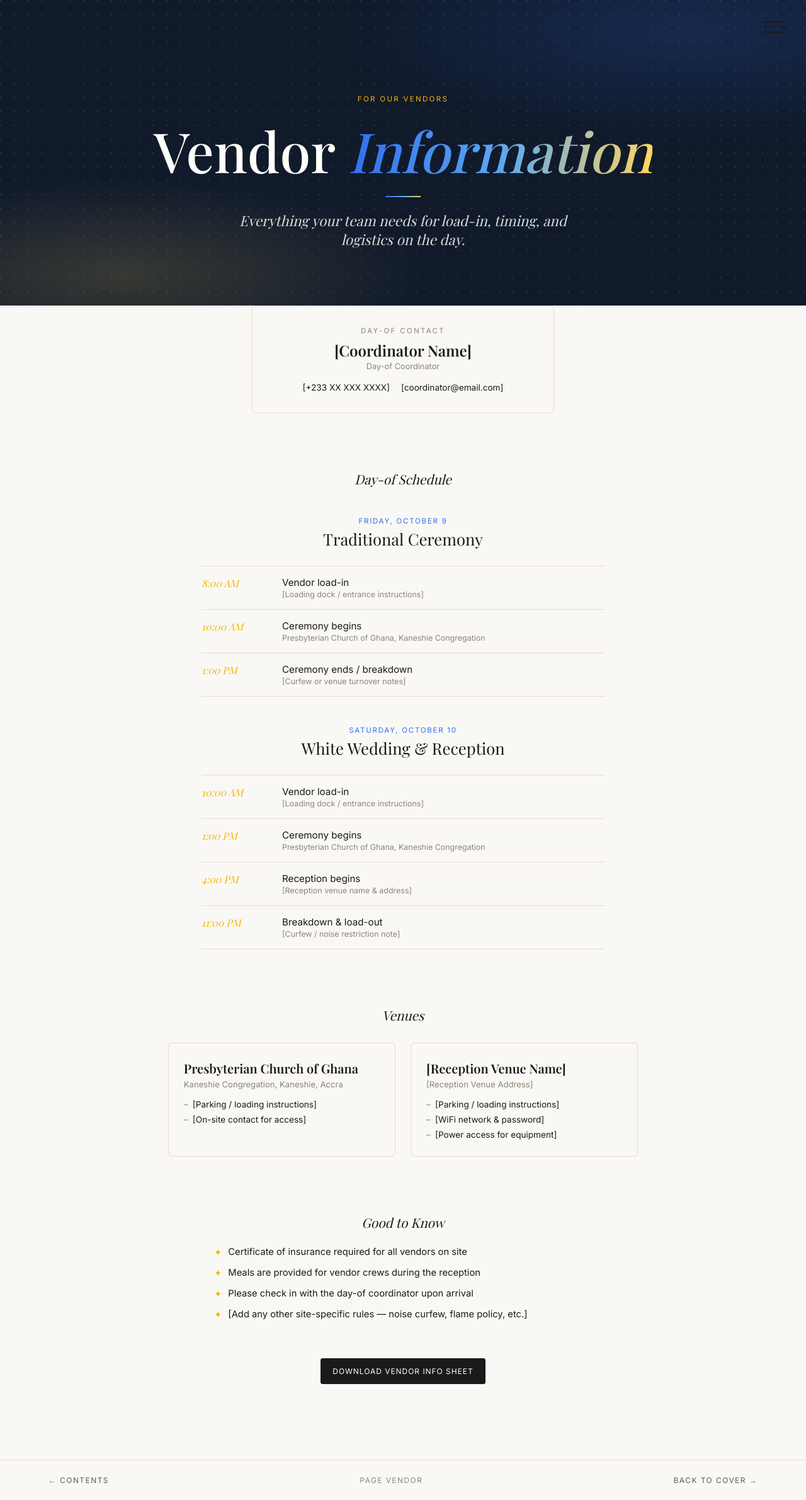
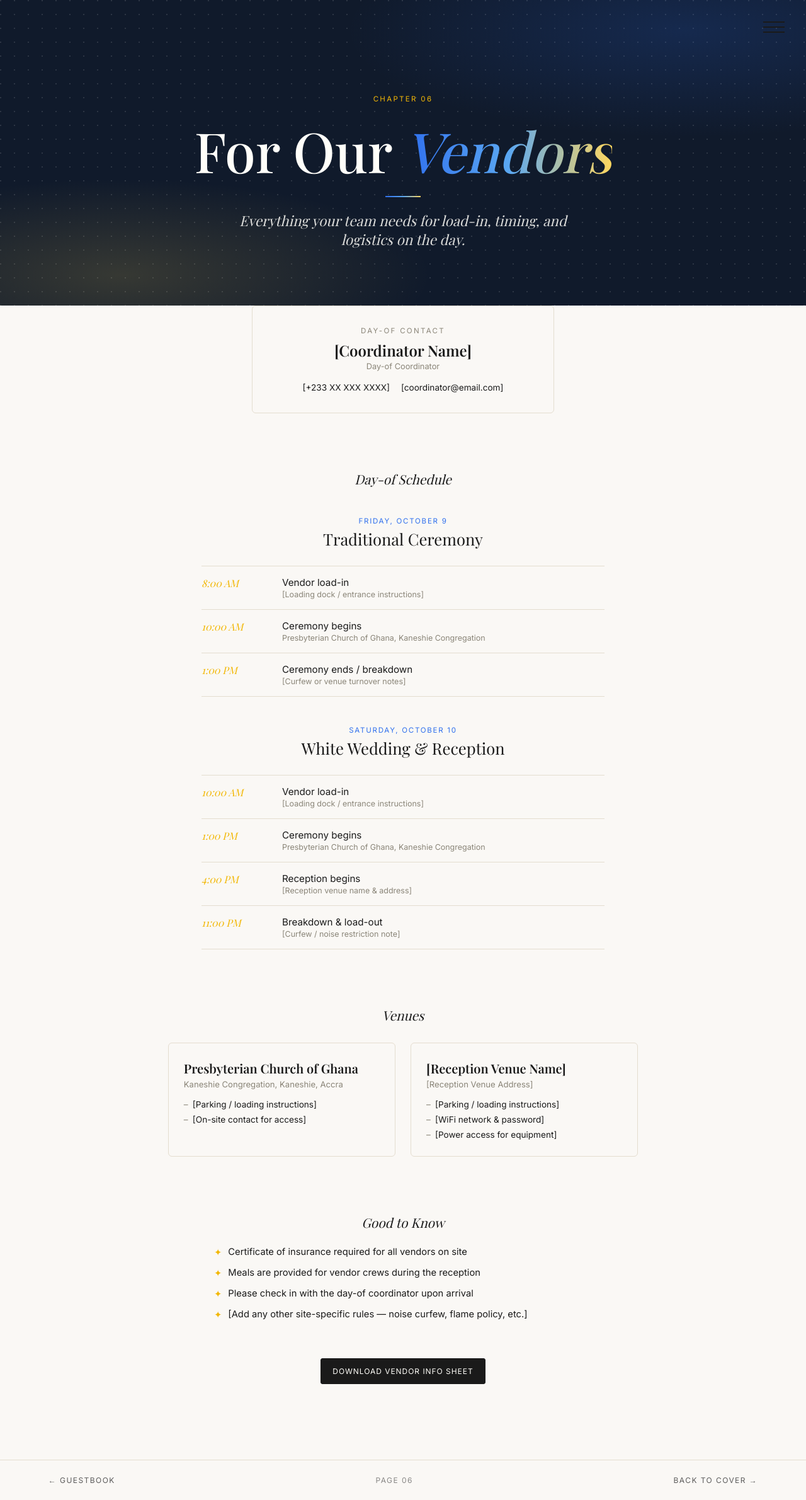
Before and after one commit to fiificode/wedding-next, a Next.js app: page /vendors in a window 1280 px wide. Shown: the whole page at 63% size. Built offline with nearby package versions, Linux system fonts and the light colour scheme.

Commit message:
Add chapter spacing for improved mobile layout across multiple pages. Updated chapter-body classes to include 'chapter-spaced' for better content separation. Enhanced global styles for mobile responsiveness.

```diff
--- a/app/details/page.jsx
+++ b/app/details/page.jsx
@@ -75,7 +75,7 @@ export default function DetailsPage() {
         dark
       />
 
-      <div className="chapter-body countdown-block">
+      <div className="chapter-body countdown-block chapter-spaced">
         <div className="eyebrow">COUNTING DOWN</div>
         <h3
           style={{
--- a/app/globals.css
+++ b/app/globals.css
@@ -1278,6 +1278,15 @@ button {
   display: block;
 }
 
+/* chapter content breathing room after the hero on mobile */
+.chapter-spaced {
+  padding-top: 0;
+}
+@media (max-width: 700px) {
+  .chapter-spaced {
+    padding-top: 56px;
+  }
+}
 /* guest gallery gate */
 .guest-gate {
   max-width: 480px;
--- a/app/guest-gallery/page.jsx
+++ b/app/guest-gallery/page.jsx
@@ -74,7 +74,7 @@ export default function GuestGalleryPage() {
         lede="Help us capture every moment of this special day"
         dark
       />
-      <div className="chapter-body">
+      <div className="chapter-body chapter-spaced">
         {!unlocked ? (
           <div className="guest-gate">
             <Reveal as="p" delay={0.1} className="guest-gate-copy">
--- a/app/guestbook/page.jsx
+++ b/app/guestbook/page.jsx
@@ -61,7 +61,7 @@ export default function GuestbookPage() {
         lede="Words of love, laughter, and well wishes from those who matter most."
         dark
       />
-      <div className="chapter-body">
+      <div className="chapter-body chapter-spaced">
         <Reveal as="div" delay={0.1} className="guestbook-cta-wrap">
           <GuestbookForm onPosted={handlePosted} />
         </Reveal>
--- a/app/vendors/page.jsx
+++ b/app/vendors/page.jsx
@@ -16,8 +16,16 @@ const SCHEDULE_DAYS = [
     label: "Traditional Ceremony",
     rows: [
       ["8:00 AM", "Vendor load-in", "[Loading dock / entrance instructions]"],
-      ["10:00 AM", "Ceremony begins", "Presbyterian Church of Ghana, Kaneshie Congregation"],
-      ["1:00 PM", "Ceremony ends / breakdown", "[Curfew or venue turnover notes]"],
+      [
+        "10:00 AM",
+        "Ceremony begins",
+        "Presbyterian Church of Ghana, Kaneshie Congregation",
+      ],
+      [
+        "1:00 PM",
+        "Ceremony ends / breakdown",
+        "[Curfew or venue turnover notes]",
+      ],
     ],
   },
   {
@@ -25,7 +33,11 @@ const SCHEDULE_DAYS = [
     label: "White Wedding & Reception",
     rows: [
       ["10:00 AM", "Vendor load-in", "[Loading dock / entrance instructions]"],
-      ["1:00 PM", "Ceremony begins", "Presbyterian Church of Ghana, Kaneshie Congregation"],
+      [
+        "1:00 PM",
+        "Ceremony begins",
+        "Presbyterian Church of Ghana, Kaneshie Congregation",
+      ],
       ["4:00 PM", "Reception begins", "[Reception venue name & address]"],
       ["11:00 PM", "Breakdown & load-out", "[Curfew / noise restriction note]"],
     ],
@@ -60,23 +72,23 @@ export default function VendorsPage() {
   return (
     <section className="chapter">
       <ChapterSubNav
-        chapterLabel="VENDOR INFO"
+        chapterLabel="CHAPTER 06"
         title="For Our Vendors"
-        back={{ href: "/contents", label: "CONTENTS" }}
-        next={{ href: "/", label: "COVER" }}
+        back={{ href: "/guestbook", label: "GUESTBOOK" }}
+        next={{ href: "/contents", label: "CONTENTS" }}
       />
       <ChapterHero
-        eyebrow="FOR OUR VENDORS"
+        eyebrow="CHAPTER 06"
         title={
           <>
-            Vendor <em>Information</em>
+            For Our <em>Vendors</em>
           </>
         }
         lede="Everything your team needs for load-in, timing, and logistics on the day."
         dark
       />
 
-      <div className="chapter-body">
+      <div className="chapter-body chapter-spaced">
         <Reveal as="div" delay={0.1} className="vendor-contact">
           <div className="eyebrow">DAY-OF CONTACT</div>
           <h4>{CONTACT.name}</h4>
@@ -92,7 +104,12 @@ export default function VendorsPage() {
             Day-of Schedule
           </Reveal>
           {SCHEDULE_DAYS.map((day, di) => (
-            <Reveal as="div" delay={0.18 + di * 0.06} className="vendor-day" key={day.date}>
+            <Reveal
+              as="div"
+              delay={0.18 + di * 0.06}
+              className="vendor-day"
+              key={day.date}
+            >
               <div className="vendor-day-head">
                 <div className="vendor-day-date">{day.date}</div>
                 <div className="vendor-day-label">{day.label}</div>
@@ -112,12 +129,22 @@ export default function VendorsPage() {
           ))}
         </div>
 
-        <Reveal as="p" delay={0.1} className="vendor-section-title" style={{ marginTop: 90 }}>
+        <Reveal
+          as="p"
+          delay={0.1}
+          className="vendor-section-title"
+          style={{ marginTop: 90 }}
+        >
           Venues
         </Reveal>
         <div className="vendor-venues">
           {VENUES.map((v, i) => (
-            <Reveal as="div" delay={i * 0.08} className="vendor-venue-card" key={v.name}>
+            <Reveal
+              as="div"
+              delay={i * 0.08}
+              className="vendor-venue-card"
+              key={v.name}
+            >
               <h5>{v.name}</h5>
               <div className="vv-sub">{v.sub}</div>
               <ul>
@@ -129,10 +156,18 @@ export default function VendorsPage() {
           ))}
         </div>
 
-        <Reveal as="p" delay={0.1} className="vendor-section-title" style={{ marginTop: 90 }}>
+        <Reveal
+          as="p"
+          delay={0.1}
+          className="vendor-section-title"
+          style={{ marginTop: 90 }}
+        >
           Good to Know
         </Reveal>
-        <ul className="guest-perks" style={{ maxWidth: 600, margin: "24px auto 0" }}>
+        <ul
+          className="guest-perks"
+          style={{ maxWidth: 600, margin: "24px auto 0" }}
+        >
           {GOOD_TO_KNOW.map((item) => (
             <li key={item}>
               <span className="perk-spark">✦</span>
@@ -150,7 +185,11 @@ export default function VendorsPage() {
         </div>
       </div>
 
-      <PagBar prev={{ href: "/contents", label: "CONTENTS" }} page="VENDOR" next={{ href: "/", label: "BACK TO COVER" }} />
+      <PagBar
+        prev={{ href: "/guestbook", label: "GUESTBOOK" }}
+        page="06"
+        next={{ href: "/", label: "BACK TO COVER" }}
+      />
     </section>
   );
 }
```
